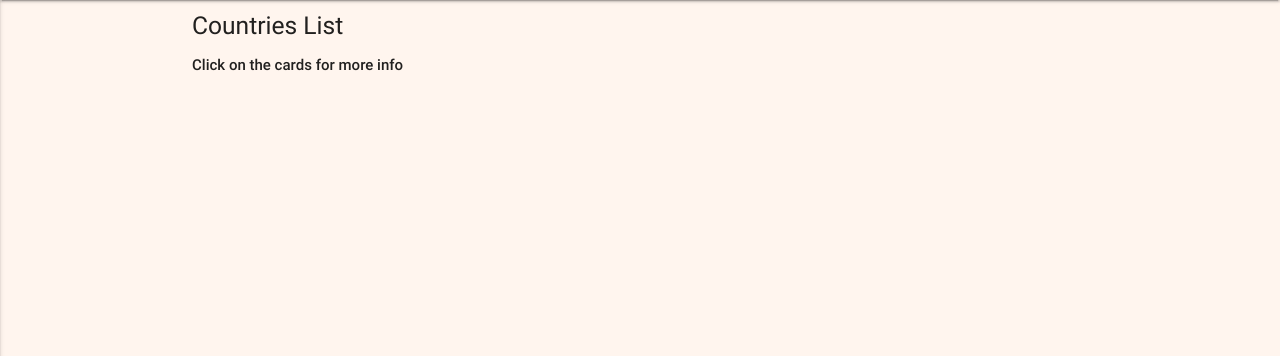
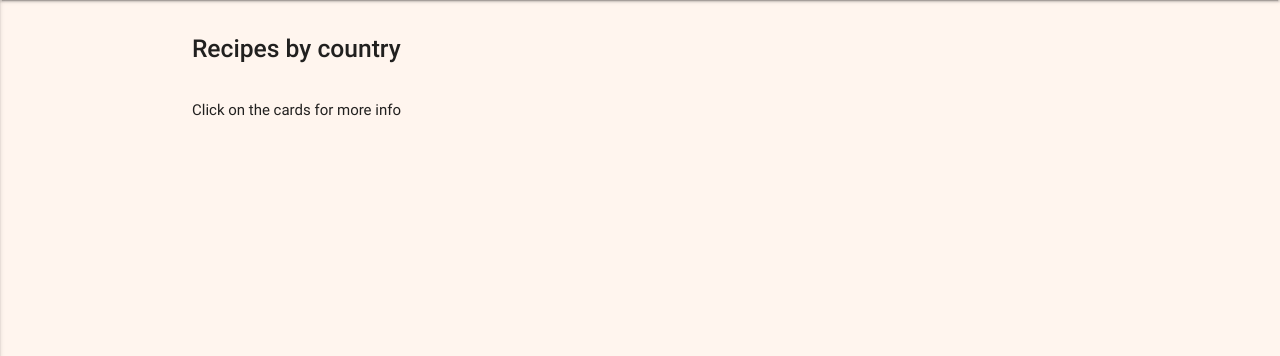
Before and after one commit to Code-Institute-Submissions/CI-project-four, a Flask app: template templates/recipes_by_country.html in a window 1280 px wide. Shown: the part 64-420 px from the top of the page. Run offline with Flask 2, Linux system fonts and the light colour scheme; the template is opened without the code that fills it, so the values that code supplies are empty; some libraries are stand-ins or nearby versions.

Commit message:
Code clean up, aded comments.

```diff
--- a/templates/recipes_by_country.html
+++ b/templates/recipes_by_country.html
@@ -1,9 +1,12 @@
-{% extends 'base.html'%} {% block content %}
-
+{% extends 'base.html'%}
+{% block content %}
 
 <div class="container">
-   <h5>Countries List</h5>
-   <p>Click on the cards for more info</p>
+   <!--Clickable cards which show the recipes of the country the user has chosen from the countries collections -->
+   <br>
+   <h5><strong>Recipes by country</strong></h5>
+   <br>
+   <h6>Click on the cards for more info</h6>
    <div class="row">
       <div>
          {% for recipe in recipes %}
@@ -37,6 +40,7 @@
                   </ul>
                   <hr>
                   <div>
+                     <!--Users may choose to edit or delete the recipe-->
                      <a href="{{url_for('edit_recipe', recipe_id=recipe._id)}}" class="waves-effect waves-light btn btn_medium green">Edit</a>
                      <a href="{{url_for('delete_recipe', recipe_id=recipe._id)}}" class="waves-effect waves-light btn btn_medium red">Delete</a>
                   </div>
@@ -48,5 +52,4 @@
    </div>
 </div>
 
-
 {% endblock %}
```
